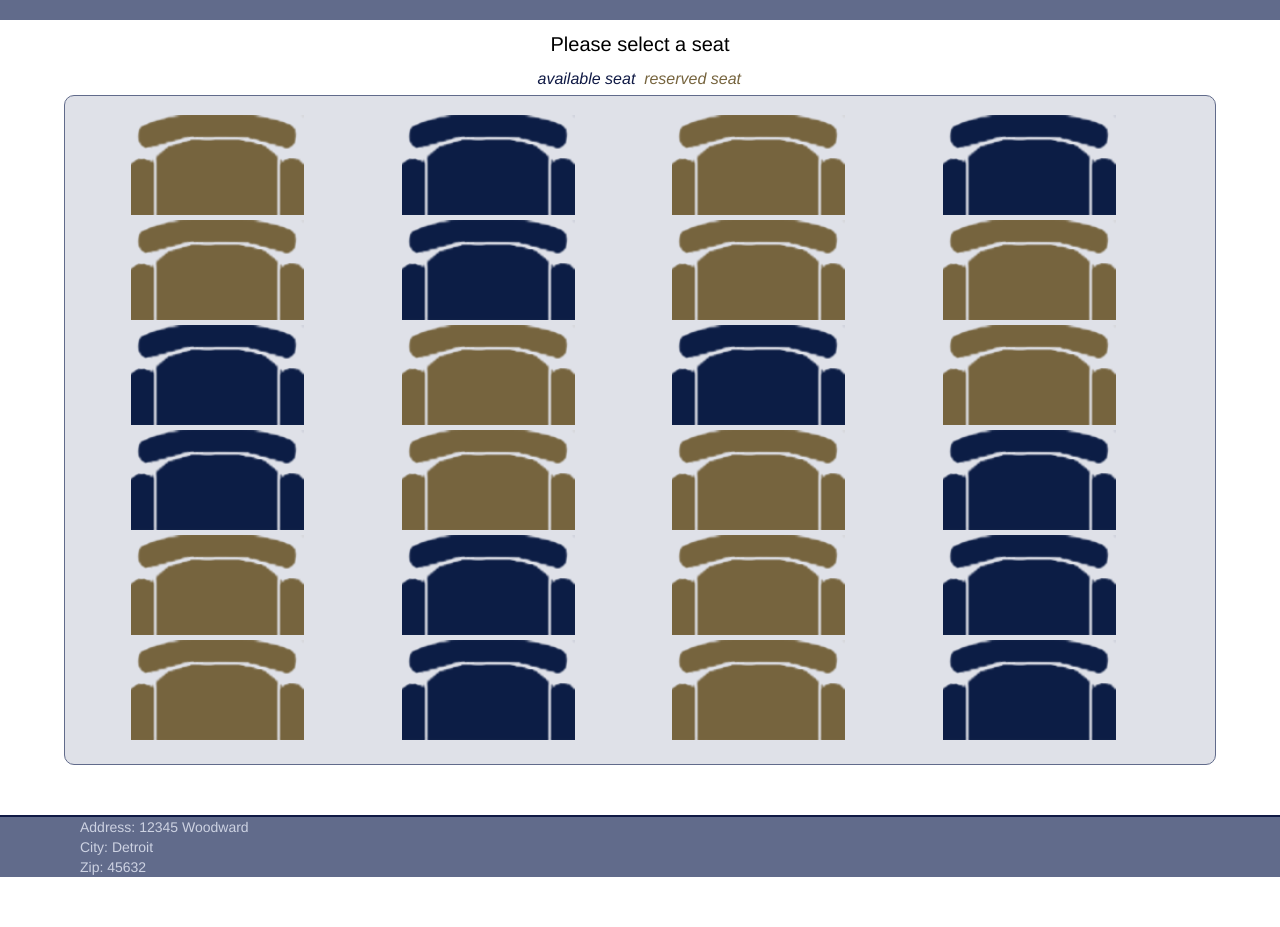
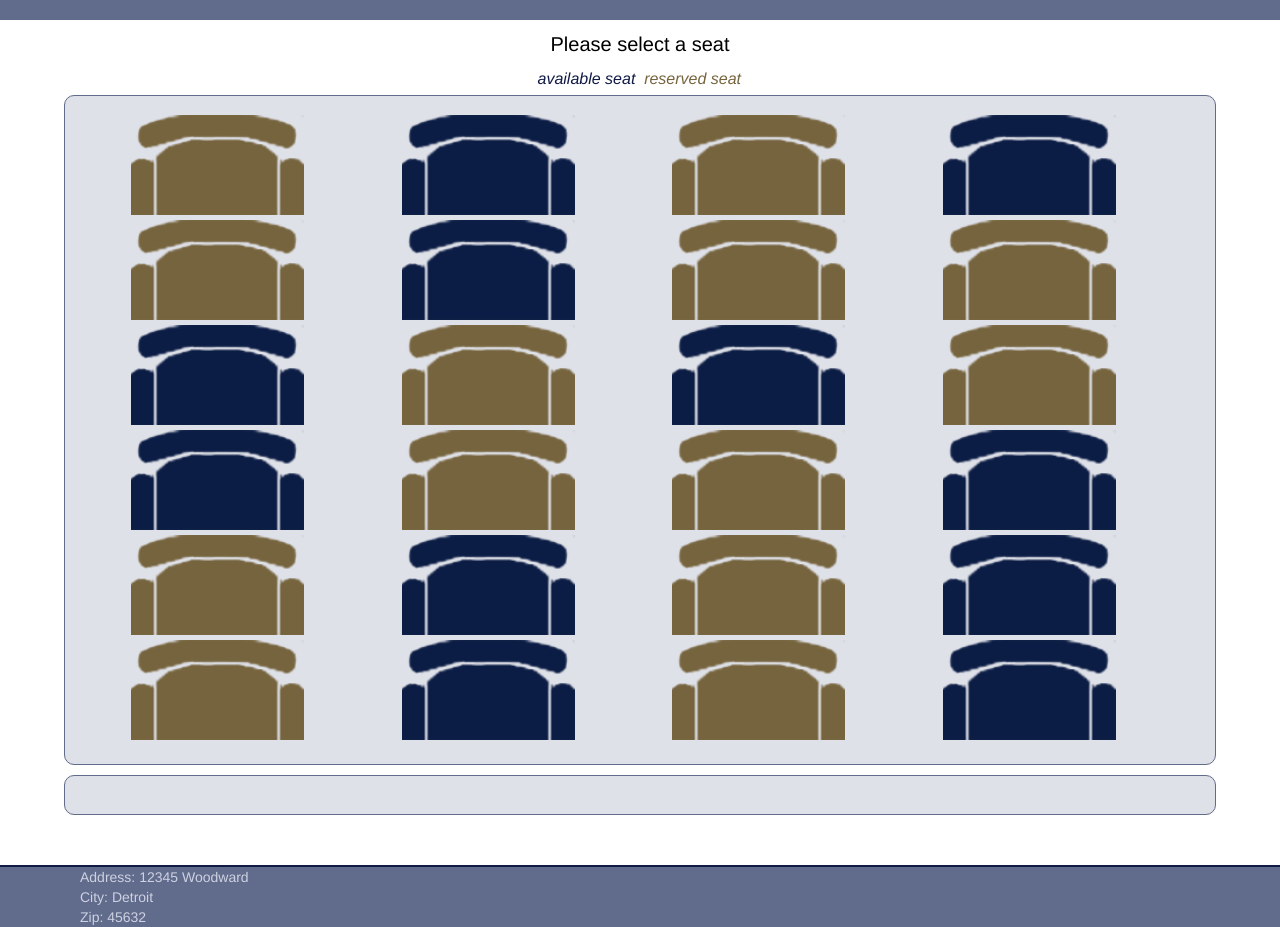
Before and after one commit to pauletteV/seat-res, a plain HTML site: page index.html in a window 1280 px wide. Shown: the part 173-1100 px from the top of the page. Before the commit the page ends 1050 px from the top, so only its background shows below. Drawn offline with nearby package versions, Linux system fonts and the light colour scheme.

Commit message:
add div on the bottom

```diff
--- a/index.html
+++ b/index.html
@@ -52,6 +52,8 @@
     <div class="reserved"></div>
     <div class="available"></div>
    </section>
+   <section id="res-list" class="container">
+   </section>
    <footer>
     <div class="container">
        <p>Address: 12345 Woodward</p>
--- a/styles.css
+++ b/styles.css
@@ -106,3 +106,14 @@ footer p {
   background-color: #FFF;
   text-align: center;
 }
+
+#res-list {
+
+  background-color: rgba(97,107,139, .2);
+  width: 90%;
+  margin: 10px auto 0px;
+  padding: 1.5%;
+  border: 1px solid #616b8b;
+  border-radius: 10px;
+  /*display: none;*/
+}
```
